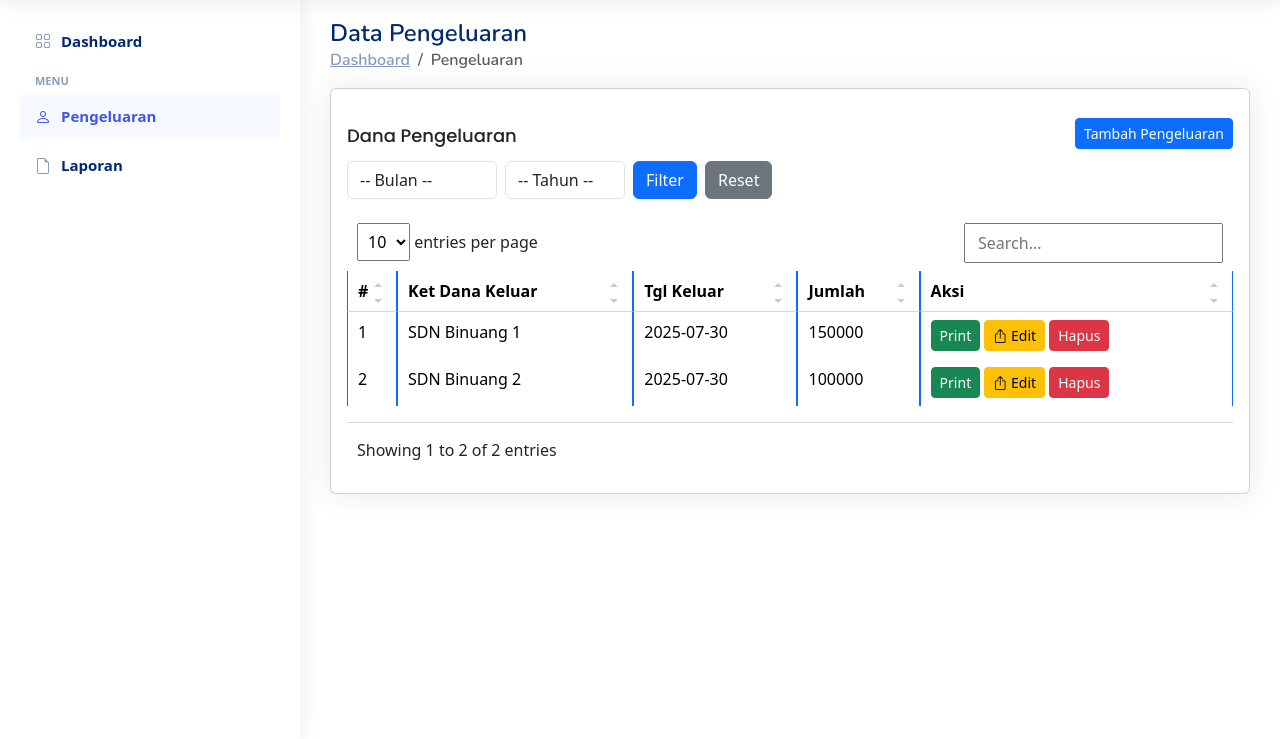
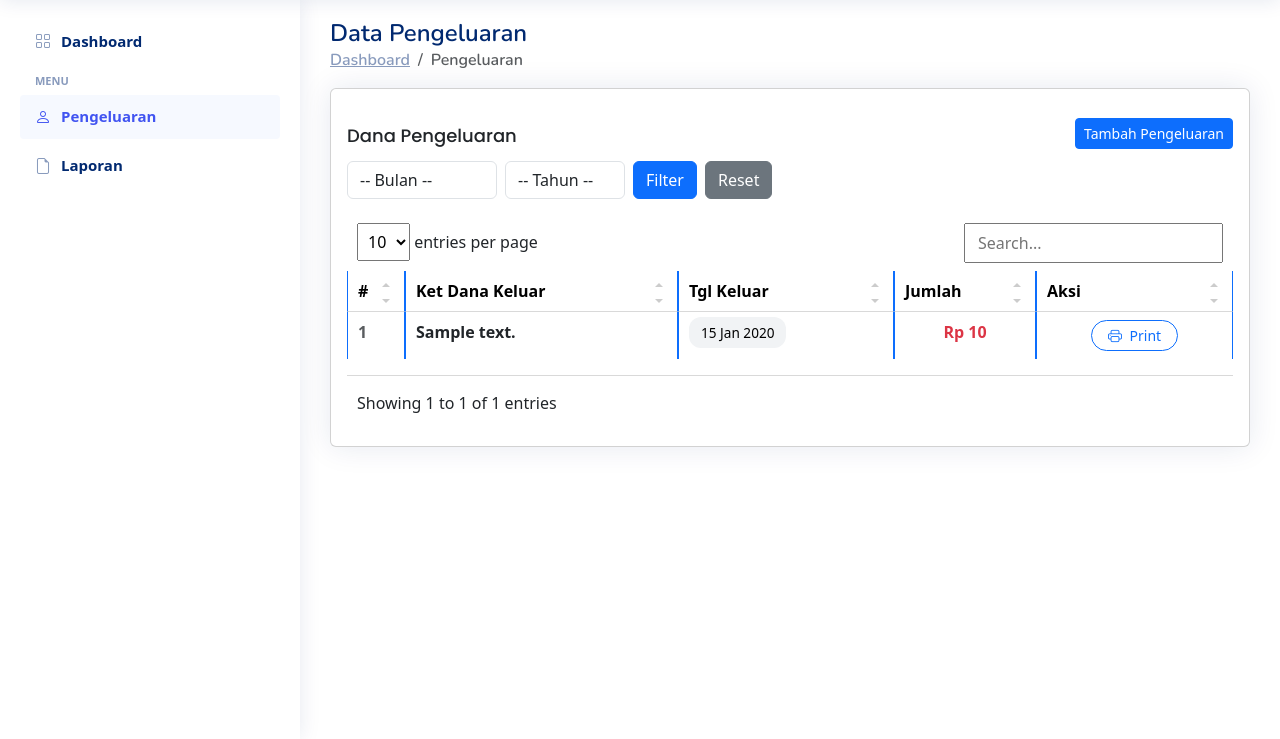
Before and after one commit to arieriyan007/iuran, a PHP site: page /pages/pengeluaran.php in a window 1280 px wide. Shown: the part 61-800 px from the top of the page. Run offline with PHP 8.4, Linux system fonts and the light colour scheme; data comes from the database, SQL or seed files in the repository; tables that the repository leaves empty or names only in its code hold one stand-in row (values such as "Sample post"); some libraries are stand-ins or nearby versions.

Commit message:
udpate tampilan dan perbaikan db pengeluaran

```diff
--- a/pages/pembayaran.php
+++ b/pages/pembayaran.php
@@ -319,7 +319,7 @@ include '../db.php';
                                             <td><?= $pem['nama_sekolah']; ?></td>
                                             <td><?= $pem['pembayaran_ke']; ?></td>
                                             <td><?= $pem['tgl_pembayaran']; ?></td>
-                                            <td><?= $pem['jumlah_pembayaran']; ?></td>
+                                            <td>Rp. <?= number_format($pem['jumlah_pembayaran'], 0, ',', '.'); ?></td>
                                             <td>
                                                 <a href="print_kwitansi.php?id=<?= $pem['id']; ?>" class="btn btn-sm btn-success" target="_blank" title="Cetak Kwitansi">Print</a>
                                                 <!-- edit -->
--- a/pages/pengeluaran.php
+++ b/pages/pengeluaran.php
@@ -31,6 +31,7 @@ include '../db.php';
     <link href="../assets/vendor/simple-datatables/style.css" rel="stylesheet">
     <link href="https://cdn.jsdelivr.net/npm/bootstrap@5.3.3/dist/css/bootstrap.min.css" rel="stylesheet">
     <link href="https://cdn.jsdelivr.net/npm/bootstrap-icons@1.10.5/font/bootstrap-icons.css" rel="stylesheet">
+
 
 
     <!-- Template Main CSS File -->
@@ -237,100 +238,45 @@ include '../db.php';
                                 if (!empty($_GET['filter_bulan']) && !empty($_GET['filter_tahun'])) {
                                     $bulan = $_GET['filter_bulan'];
                                     $tahun = $_GET['filter_tahun'];
-                                    $where = "WHERE MONTH(pembayaran.tgl_pembayaran) = '$bulan' AND YEAR(pembayaran.tgl_pembayaran) = '$tahun'";
+                                    $where = "WHERE MONTH(pengeluaran.tgl) = '$bulan' AND YEAR(pengeluaran.tgl) = '$tahun'";
                                 }
 
                                 $no = 1;
-                                $pembayaran = mysqli_query($conn, "SELECT
-                                pembayaran.id, pembayaran.pembayaran_ke, pembayaran.tgl_pembayaran, pembayaran.jumlah_pembayaran, sekolah.nama_sekolah, sekolah.id_sekolah
-                                FROM pembayaran
-                                JOIN sekolah ON pembayaran.nama_sekolah = sekolah.id_sekolah
-                                $where ORDER BY pembayaran.tgl_pembayaran DESC");
+                                $danaKel = mysqli_query($conn, "SELECT * fROM pengeluaran ORDER BY tgl DESC");
                                 ?>
                                 <tbody>
-                                    <?php foreach ($pembayaran as $pem) :
-                                        $id = $pem['id'];
+                                    <?php
+                                    foreach ($danaKel as $dk) : $dk['id_pengeluaran'];
                                     ?>
-                                        <tr>
-                                            <td><?= $no++; ?></td>
-                                            <td><?= $pem['nama_sekolah']; ?></td>
-                                            <td><?= $pem['tgl_pembayaran']; ?></td>
-                                            <td><?= $pem['jumlah_pembayaran']; ?></td>
+                                        <tr class="align-middle">
+                                            <td class="fw-semibold text-muted">
+                                                <?= $no++; ?>
+                                            </td>
+
                                             <td>
-                                                <a href="print_kwitansi.php?id=<?= $pem['id']; ?>" class="btn btn-sm btn-success" target="_blank" title="Cetak Kwitansi">Print</a>
-                                                <!-- edit -->
-                                                <!-- button modal -->
-                                                <button type="button" class="btn btn-warning btn-sm" data-bs-toggle="modal" data-bs-target="#edit<?= $id; ?>" title="Edit data iuran">
-                                                    <i class="bi bi-box-arrow-up"></i> Edit
-                                                </button>
+                                                <div class="fw-semibold text-dark">
+                                                    <?= htmlspecialchars($dk['keterangan']); ?>
+                                                </div>
+                                            </td>
 
-                                                <!-- edit modal -->
-                                                <div class="modal fade" id="edit<?= $id; ?>">
-                                                    <div class="modal-dialog">
-                                                        <div class="modal-content">
-                                                            <!-- edit header -->
-                                                            <div class="modal-header">
-                                                                <h4 class="modal-title">Edit data iuaran</h4>
-                                                                <button class="btn-close" type="button" data-bs-dismiss="modal"></button>
-                                                            </div>
+                                            <td>
+                                                <span class="badge-date">
+                                                    <?= date('d M Y', strtotime($dk['tgl'])); ?>
+                                                </span>
+                                            </td>
 
-                                                            <!-- edit body -->
-                                                            <form action="editIuran.php" method="post">
-                                                                <div class="modal-body">
-                                                                    <label for="sekolah">Pilih Sekolah :</label>
-                                                                    <select name="sekolah" id="sekolah" class="form-select">
-                                                                        <option><?= $pem['nama_sekolah']; ?></option>
-                                                                    </select>
-                                                                    <input type="hidden" name="id_sekolah" value="<?= $pem['id_sekolah']; ?>">
-                                                                    <!-- Bulan -->
-                                                                    <label class="mt-2">Pembayaran untuk bulan:</label>
-                                                                    <div class="row">
-                                                                        <?php
-                                                                        $bulanArr = [
-                                                                            'Januari',
-                                                                            'Februari',
-                                                                            'Maret',
-                                                                            'April',
-                                                                            'Mei',
-                                                                            'Juni',
-                                                                            'Juli',
-                                                                            'Agustus',
-                                                                            'September',
-                                                                            'Oktober',
-                                                                            'November',
-                                                                            'Desember'
-                                                                        ];
-                                                                        // menampilkan cekbox jika hasil nama bulan menggunakan spasi tambahkan array_map('trim', explod(',',$pem['pembayaran_ke])) : [];
-                                                                        $bulanDipilih = isset($pem) ? array_map('trim', explode(',', $pem['pembayaran_ke'])) : [];
+                                            <td class="text-center">
+                                                <span class="amount-out">
+                                                    Rp <?= number_format($dk['jumlah'], 0, ',', '.'); ?>
+                                                </span>
+                                            </td>
 
-                                                                        foreach ($bulanArr as $bln) {
-                                                                            $checked = in_array($bln, $bulanDipilih) ? 'checked' : '';
-                                                                            echo '
-                                                                            <div class="col-md-4">
-                                                                                <div class="form-check">
-                                                                                    <input class="form-check-input" type="checkbox" name="pembayaran_ke[]" value="' . $bln . '" id="bulan_' . $bln . '" ' . $checked . '>
-                                                                                    <label class="form-check-label" for="bulan_' . $bln . '">' . $bln . '</label>
-                                                                                </div>
-                                                                            </div>';
-                                                                        }
-                                                                        ?>
-                                                                    </div>
-
-                                                                    <input type="date" name="tgl" class="my-2 form-control" value="<?= $pem['tgl_pembayaran']; ?>">
-                                                                    <input type="text" name="jumlah" placeholder="silahkan ubah jumlah biaya iuran..." value="<?= htmlspecialchars('Rp ' . $pem['jumlah_pembayaran']); ?>" class="form-control">
-                                                                    <input type="hidden" name="idi" value="<?= $id; ?>">
-                                                                </div>
-
-                                                                <!-- Edit footer -->
-                                                                <div class="modal-foter text-end mx-2 my-2">
-                                                                    <button class="btn btn-primary btn-sm" type="submit" name="update">Update</button>
-                                                                </div>
-                                                            </form>
-                                                        </div>
-                                                    </div>
-                                                </div>
-
-                                                <a href="" class="btn btn-sm btn-danger" title="Hapus Data">Hapus</a>
+                                            <td class="text-center">
+                                                <a href="#"
+                                                    class="btn btn-outline-primary btn-sm rounded-pill px-3"
+                                                    title="Print pengeluaran">
+                                                    <i class="bi bi-printer me-1"></i> Print
+                                                </a>
                                             </td>
                                         </tr>
                                     <?php
@@ -356,6 +302,30 @@ include '../db.php';
         });
     </script>
 
+    <!-- style tr dan td -->
+    <style>
+        .table tbody tr {
+            transition: background-color .2s ease, transform .15s ease;
+        }
+
+        .table tbody tr:hover {
+            background-color: #f8f9fa;
+            transform: scale(1.003);
+        }
+
+        .badge-date {
+            background: #f1f3f5;
+            border-radius: 12px;
+            padding: 6px 12px;
+            font-size: 0.85rem;
+        }
+
+        .amount-out {
+            color: #dc3545;
+            font-weight: 600;
+        }
+    </style>
+
 
     <!-- Vendor JS Files -->
     <script src="../assets/vendor/apexcharts/apexcharts.min.js"></script>
--- a/pages/pengeluaranBaru.php
+++ b/pages/pengeluaranBaru.php
@@ -3,9 +3,9 @@ include '../db.php';
 session_start();
 
 if (isset($_POST['addPengeluaran'])) {
-    $danaKeluar = $_POST['keterangan'];
-    $tglKeluar = $_POST['tgl'];
-    $jumlahKeluar = $_POST['jumlah'];
+    $danaKeluar = $_POST['danaKeluar'];
+    $tglKeluar = $_POST['tglKeluar'];
+    $jumlahKeluar = $_POST['jumlahKeluar'];
 
     $data = $conn->prepare("INSERT INTO pengeluaran (keterangan, tgl, jumlah) VALUES (?, ?, ?)");
     $data->bind_param("ssi", $danaKeluar, $tglKeluar, $jumlahKeluar);
```
